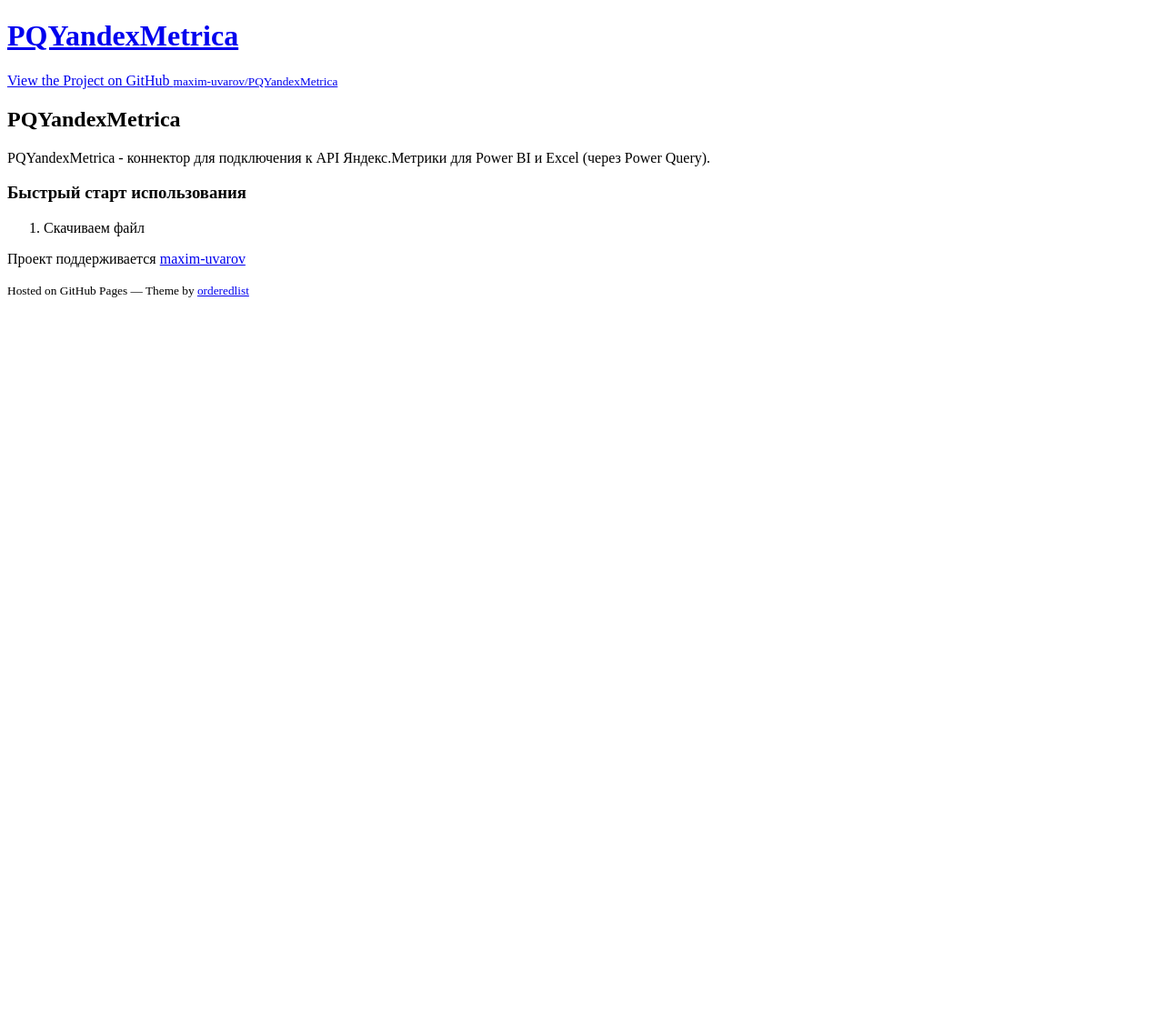
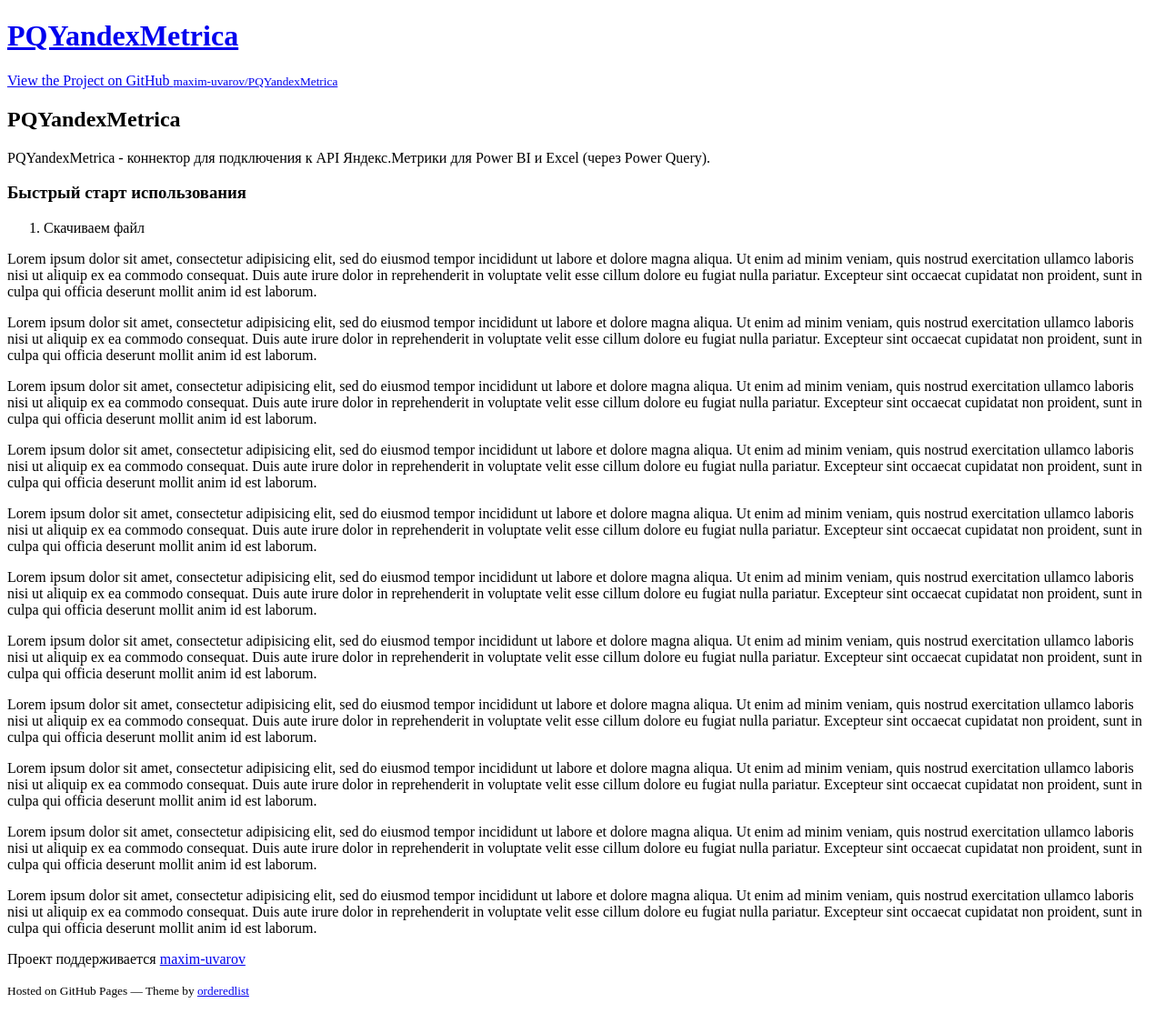
Before and after one commit to maxim-uvarov/PQYandexMetrica, a Jekyll site: the page built from index.md, in a window 1280 px wide. Shown: the whole page at 91% size. Built offline with Jekyll 4.4.1, drawn with Linux system fonts in a browser that asks for light colours; our own code applies the rules of GitHub Pages for plain Markdown files; the repository's description, which GitHub fills in, is left out; before the commit the page ends 900 px from its top, so only the background shows below that.

Commit message:
updated site

```diff
--- a/index.md
+++ b/index.md
@@ -5,3 +5,81 @@
 ### Быстрый старт использования
 
 1. Скачиваем файл
+
+
+Lorem ipsum dolor sit amet, consectetur adipisicing elit, sed do eiusmod
+tempor incididunt ut labore et dolore magna aliqua. Ut enim ad minim veniam,
+quis nostrud exercitation ullamco laboris nisi ut aliquip ex ea commodo
+consequat. Duis aute irure dolor in reprehenderit in voluptate velit esse
+cillum dolore eu fugiat nulla pariatur. Excepteur sint occaecat cupidatat non
+proident, sunt in culpa qui officia deserunt mollit anim id est laborum.
+
+Lorem ipsum dolor sit amet, consectetur adipisicing elit, sed do eiusmod
+tempor incididunt ut labore et dolore magna aliqua. Ut enim ad minim veniam,
+quis nostrud exercitation ullamco laboris nisi ut aliquip ex ea commodo
+consequat. Duis aute irure dolor in reprehenderit in voluptate velit esse
+cillum dolore eu fugiat nulla pariatur. Excepteur sint occaecat cupidatat non
+proident, sunt in culpa qui officia deserunt mollit anim id est laborum.
+
+Lorem ipsum dolor sit amet, consectetur adipisicing elit, sed do eiusmod
+tempor incididunt ut labore et dolore magna aliqua. Ut enim ad minim veniam,
+quis nostrud exercitation ullamco laboris nisi ut aliquip ex ea commodo
+consequat. Duis aute irure dolor in reprehenderit in voluptate velit esse
+cillum dolore eu fugiat nulla pariatur. Excepteur sint occaecat cupidatat non
+proident, sunt in culpa qui officia deserunt mollit anim id est laborum.
+
+Lorem ipsum dolor sit amet, consectetur adipisicing elit, sed do eiusmod
+tempor incididunt ut labore et dolore magna aliqua. Ut enim ad minim veniam,
+quis nostrud exercitation ullamco laboris nisi ut aliquip ex ea commodo
+consequat. Duis aute irure dolor in reprehenderit in voluptate velit esse
+cillum dolore eu fugiat nulla pariatur. Excepteur sint occaecat cupidatat non
+proident, sunt in culpa qui officia deserunt mollit anim id est laborum.
+
+Lorem ipsum dolor sit amet, consectetur adipisicing elit, sed do eiusmod
+tempor incididunt ut labore et dolore magna aliqua. Ut enim ad minim veniam,
+quis nostrud exercitation ullamco laboris nisi ut aliquip ex ea commodo
+consequat. Duis aute irure dolor in reprehenderit in voluptate velit esse
+cillum dolore eu fugiat nulla pariatur. Excepteur sint occaecat cupidatat non
+proident, sunt in culpa qui officia deserunt mollit anim id est laborum.
+
+Lorem ipsum dolor sit amet, consectetur adipisicing elit, sed do eiusmod
+tempor incididunt ut labore et dolore magna aliqua. Ut enim ad minim veniam,
+quis nostrud exercitation ullamco laboris nisi ut aliquip ex ea commodo
+consequat. Duis aute irure dolor in reprehenderit in voluptate velit esse
+cillum dolore eu fugiat nulla pariatur. Excepteur sint occaecat cupidatat non
+proident, sunt in culpa qui officia deserunt mollit anim id est laborum.
+
+Lorem ipsum dolor sit amet, consectetur adipisicing elit, sed do eiusmod
+tempor incididunt ut labore et dolore magna aliqua. Ut enim ad minim veniam,
+quis nostrud exercitation ullamco laboris nisi ut aliquip ex ea commodo
+consequat. Duis aute irure dolor in reprehenderit in voluptate velit esse
+cillum dolore eu fugiat nulla pariatur. Excepteur sint occaecat cupidatat non
+proident, sunt in culpa qui officia deserunt mollit anim id est laborum.
+
+Lorem ipsum dolor sit amet, consectetur adipisicing elit, sed do eiusmod
+tempor incididunt ut labore et dolore magna aliqua. Ut enim ad minim veniam,
+quis nostrud exercitation ullamco laboris nisi ut aliquip ex ea commodo
+consequat. Duis aute irure dolor in reprehenderit in voluptate velit esse
+cillum dolore eu fugiat nulla pariatur. Excepteur sint occaecat cupidatat non
+proident, sunt in culpa qui officia deserunt mollit anim id est laborum.
+
+Lorem ipsum dolor sit amet, consectetur adipisicing elit, sed do eiusmod
+tempor incididunt ut labore et dolore magna aliqua. Ut enim ad minim veniam,
+quis nostrud exercitation ullamco laboris nisi ut aliquip ex ea commodo
+consequat. Duis aute irure dolor in reprehenderit in voluptate velit esse
+cillum dolore eu fugiat nulla pariatur. Excepteur sint occaecat cupidatat non
+proident, sunt in culpa qui officia deserunt mollit anim id est laborum.
+
+Lorem ipsum dolor sit amet, consectetur adipisicing elit, sed do eiusmod
+tempor incididunt ut labore et dolore magna aliqua. Ut enim ad minim veniam,
+quis nostrud exercitation ullamco laboris nisi ut aliquip ex ea commodo
+consequat. Duis aute irure dolor in reprehenderit in voluptate velit esse
+cillum dolore eu fugiat nulla pariatur. Excepteur sint occaecat cupidatat non
+proident, sunt in culpa qui officia deserunt mollit anim id est laborum.
+
+Lorem ipsum dolor sit amet, consectetur adipisicing elit, sed do eiusmod
+tempor incididunt ut labore et dolore magna aliqua. Ut enim ad minim veniam,
+quis nostrud exercitation ullamco laboris nisi ut aliquip ex ea commodo
+consequat. Duis aute irure dolor in reprehenderit in voluptate velit esse
+cillum dolore eu fugiat nulla pariatur. Excepteur sint occaecat cupidatat non
+proident, sunt in culpa qui officia deserunt mollit anim id est laborum.
```
